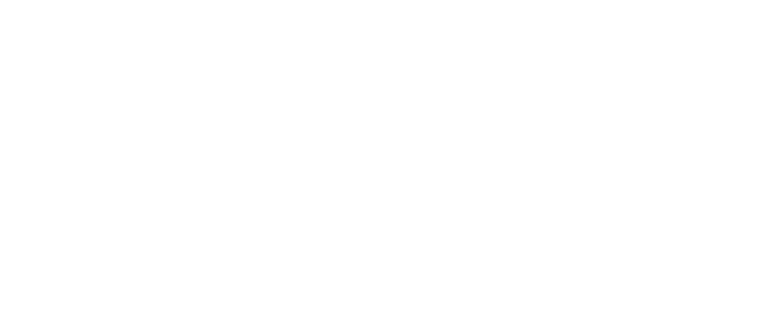
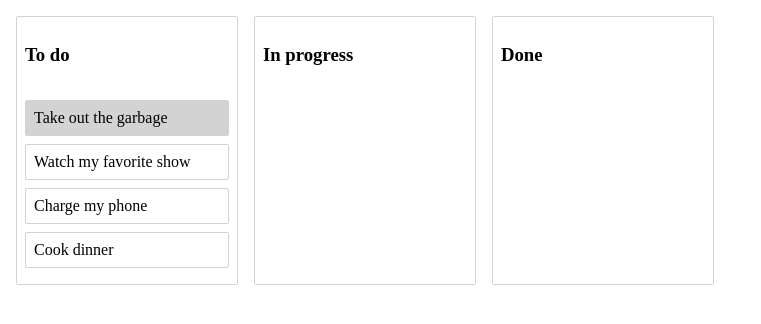
Before and after one commit to ozovalihasan/ead, a React (Create React App) app: page / in a window 1280 px wide. Shown: the top 324 px of the page, without its empty margins (0-761 px from the left). Built offline with nearby package versions, Linux system fonts and the light colour scheme.

Commit message:
Reset to previous case

```diff
--- a/src/App.js
+++ b/src/App.js
@@ -1,10 +1,11 @@
 import React, { useState } from 'react';
 import styled from 'styled-components';
-import { DragDropContext, Droppable } from 'react-beautiful-dnd';
+import { DragDropContext } from 'react-beautiful-dnd';
 import initialData from './initial-data';
 import Column from './column';
 
 const App = () => {
+  // setTimeout(() => { console.warn('hasan'); }, 0);
   const [data, setData] = useState(initialData);
 
   // const onDragStart = () => {
@@ -28,11 +29,8 @@ const App = () => {
     });
   };
   const onDragEnd = (result) => {
-    // document.body.style.color = 'inherit';
-    // document.body.style.backgroundColor = 'inherit';
-
     const {
-      destination, source, draggableId, type,
+      destination, source, draggableId,
     } = result;
 
     setData({
@@ -50,19 +48,6 @@ const App = () => {
       return;
     }
 
-    if (type === 'column') {
-      const newColumnOrder = Array.from(data.columnOrder);
-      newColumnOrder.splice(source.index, 1);
-      newColumnOrder.splice(destination.index, 0, draggableId);
-
-      const newData = {
-        ...data,
-        columnOrder: newColumnOrder,
-      };
-      setData(newData);
-      return;
-    }
-
     const home = data.columns[source.droppableId];
     const foreign = data.columns[destination.droppableId];
 
@@ -71,7 +56,7 @@ const App = () => {
       newTaskIds.splice(source.index, 1);
       newTaskIds.splice(destination.index, 0, draggableId);
 
-      const newColumn = {
+      const newHome = {
         ...home,
         taskIds: newTaskIds,
       };
@@ -80,7 +65,7 @@ const App = () => {
         ...data,
         columns: {
           ...data.columns,
-          [newColumn.id]: newColumn,
+          [newHome.id]: newHome,
         },
       };
 
@@ -88,26 +73,26 @@ const App = () => {
       return;
     }
 
-    const startTaskIds = Array.from(home.taskIds);
-    startTaskIds.splice(source.index, 1);
-    const newStart = {
+    const homeTaskIds = Array.from(home.taskIds);
+    homeTaskIds.splice(source.index, 1);
+    const newHome = {
       ...home,
-      taskIds: startTaskIds,
+      taskIds: homeTaskIds,
     };
 
-    const finishTaskIds = Array.from(foreign.taskIds);
-    finishTaskIds.splice(destination.index, 0, draggableId);
-    const newFinish = {
+    const foreignTaskIds = Array.from(foreign.taskIds);
+    foreignTaskIds.splice(destination.index, 0, draggableId);
+    const newForeign = {
       ...foreign,
-      taskIds: finishTaskIds,
+      taskIds: foreignTaskIds,
     };
 
     const newData = {
       ...data,
       columns: {
         ...data.columns,
-        [newStart.id]: newStart,
-        [newFinish.id]: newFinish,
+        [newHome.id]: newHome,
+        [newForeign.id]: newForeign,
       },
     };
     setData(newData);
@@ -117,41 +102,31 @@ const App = () => {
     <div className="App">
       <DragDropContext
         onDragStart={onDragStart}
-        // onDragUpdate={onDragUpdate}
         onDragEnd={onDragEnd}
       >
+        <Container>
 
-        <Droppable
-          droppableId="all-columns"
-          direction="horizontal"
-          type="column"
-        >
-          {(provided) => {
-            <Container
-              {...provided.droppableProps}
-              ref={provided.innerRef}
-            >
           {data.columnOrder.map((columnId, index) => {
             const column = data.columns[columnId];
             const tasks = column.taskIds.map(
               (taskId) => data.tasks[taskId],
             );
             const isDropDisabled = index < data.homeIndex;
+
             return (
               <Column
                 key={column.id}
                 column={column}
                 tasks={tasks}
                 isDropDisabled={isDropDisabled}
-                    index={index}
               />
             );
           })}
-              {provided.placeholder}
-            </Container>;
-          }}
-        </Droppable>
+
+        </Container>
+
       </DragDropContext>
+
     </div>
   );
 };
--- a/src/column.js
+++ b/src/column.js
@@ -1,24 +1,16 @@
 import React from 'react';
 import PropTypes from 'prop-types';
 import styled from 'styled-components';
-import { Droppable, Draggable } from 'react-beautiful-dnd';
+import { Droppable } from 'react-beautiful-dnd';
 import Task from './task';
 
 const Column = ({
-  column, tasks, isDropDisabled, index,
+  column, tasks, isDropDisabled,
 }) => (
-  <Draggable draggableId={column.id} index={index}>
-    {(provided) => {
-      <Container
-        {...provided.draggableProps}
-        ref={provided.innerRef}
-      >
-        <Title {...provided.dragHandleProps}>
-          {column.title}
-        </Title>
+  <Container>
+    <Title>{column.title}</Title>
     <Droppable
       droppableId={column.id}
-          type="task"
       isDropDisabled={isDropDisabled}
     >
       {(provided, snapshot) => (
@@ -34,10 +26,8 @@ const Column = ({
         </TaskList>
       )}
     </Droppable>
-      </Container>;
-    }}
+  </Container>
 
-  </Draggable>
 );
 
 const Container = styled.div`
@@ -68,6 +58,5 @@ Column.propTypes = {
   column: PropTypes.shape().isRequired,
   tasks: PropTypes.arrayOf(PropTypes.shape()).isRequired,
   isDropDisabled: PropTypes.bool.isRequired,
-  index: PropTypes.number.isRequired,
 };
 export default Column;
--- a/src/initial-data.js
+++ b/src/initial-data.js
@@ -16,10 +16,15 @@ const initialData = {
       title: 'In progress',
       taskIds: [],
     },
+    'column-3': {
+      id: 'column-3',
+      title: 'Done',
+      taskIds: [],
+    },
 
   },
   // Facilitate reordering of the columns
-  columnOrder: ['column-1', 'column-2'],
+  columnOrder: ['column-1', 'column-2', 'column-3'],
 };
 
 export default initialData;
```
Lines whose indentation alone changed are shown as unchanged.
